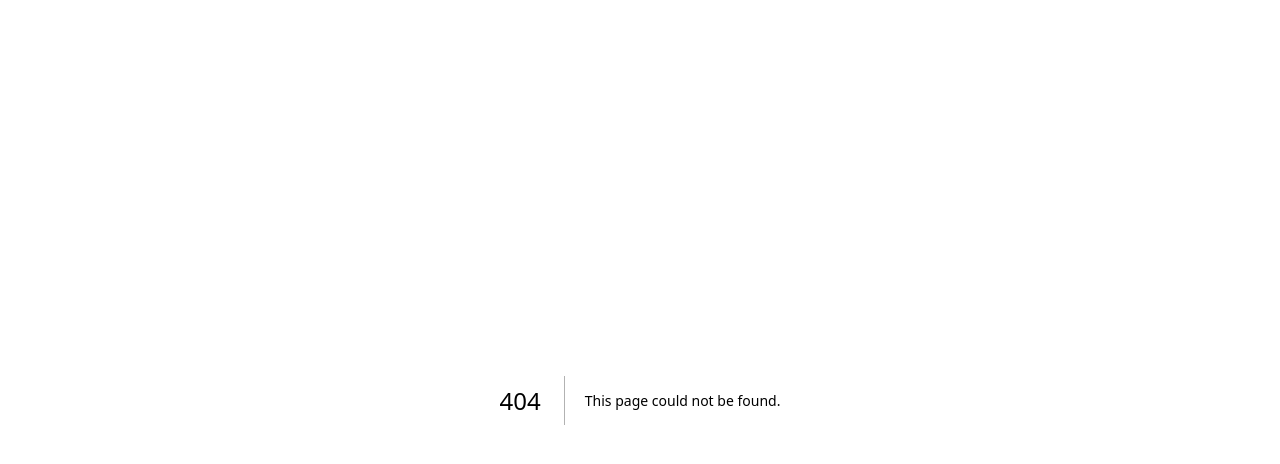
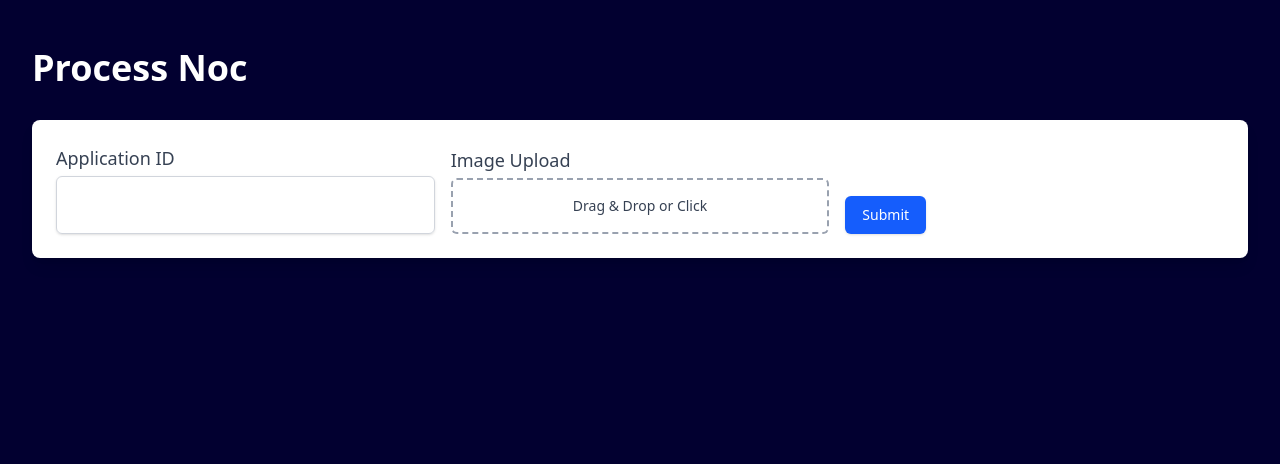
Before and after one commit to Ryadav0654/prayatna2.0, a Next.js app in the folder apps/web/: page /process-nocs in a window 1280 px wide. Before the commit this address had no page. Shown: the top 464 px of the page. Built offline with nearby package versions, Linux system fonts and the light colour scheme.

Commit message:
add process form

```diff
--- a/apps/web/app/add-building/page.tsx
+++ b/apps/web/app/add-building/page.tsx
@@ -205,7 +205,7 @@ const AddBuildingForm: React.FC<AddBuildingFormProps> = ({
         </div>
       </div>
     </form>
-    <BuildingCard buildings={buildings}/>
+    <BuildingCard buildings={buildings} isNoc={false}/>
     </>
 
   );
--- a/apps/web/app/page.tsx
+++ b/apps/web/app/page.tsx
@@ -84,11 +84,11 @@ export default function Home() {
             time and ensure fire safety with smart automation.
           </p>
           <div className="flex flex-col lg:flex-row justify-center items-center  lg:gap-x-12">
-            <Button
+            {/* <Button
               name="Add Building"
               onclick={() => router.push("/add-building")}
               styles="bg-red-600 text-white  py-3 px-4 rounded-xl font-bold mt-6"
-            />
+            /> */}
             <Button
               name="Trigger Emergency Alert"
               onclick={() => triggerAlert()}
--- /dev/null
+++ b/apps/web/app/process-nocs/page.tsx
@@ -0,0 +1,122 @@
+"use client";
+import React, { useEffect, useState } from "react";
+import { set, useForm } from "react-hook-form";
+import Button from "../../components/Button";
+import Input from "../../components/Input";
+import apiClient from "../../utils/apiclient";
+import toast from "react-hot-toast";
+import BuildingCard from "../../components/BuildingCard";
+import { Building } from "../../components/BuildingCard";
+import Loading from "../../components/Loading";
+import Error from "../../components/Error";
+import ProcessForm from "../../components/ProcessForm";
+
+type BuildingFormData = {
+  name: string;
+  address: string;
+  latitude: number;
+  longitude: number;
+  nocStatus: "Applied" | "Pending" | "Approved" | "Denied";
+};
+
+interface AddBuildingFormProps {
+  onAddBuilding: (newBuilding: BuildingFormData) => void;
+  isAdmin: boolean; // Pass isAdmin prop to control NOC status editability
+}
+
+const AddBuildingForm: React.FC<AddBuildingFormProps> = () => {
+
+  const [nocs, setNocs] = React.useState([]);
+
+  const [loading, setLoading] = useState(false);
+  const [error, setError] = useState({ isError: false, message: "" });
+
+//   const onSubmit = async (data: BuildingFormData) => {
+//     // Passing latitude and longitude to the onAddBuilding function
+//     console.log(data);
+
+//     try {
+//       setError({ isError: false, message: "" });
+//       setLoading(true);
+//       const res = await apiClient.post(
+//         "http://localhost:8080/building/create",
+//         {
+//           ...data,
+//           latitude:latitude.toString(),
+//           longitude:longitude.toString(),
+//         }
+//       );
+//       if (res.status === 200) {
+//         toast.success(res.data.message);
+//         window.location.reload();
+//       }
+//       setLoading(false);
+//       reset(); // Reset the form after submission
+//     } catch (error: any) {
+//       setLoading(false);
+//       setError({ isError: true, message: error.response.data.message });
+//       console.log("error occurred while adding building: ", error);
+//     }
+//   };
+
+//   const fetchCurrentLocation = async () => {
+//     if (navigator.geolocation) {
+//       navigator.geolocation.getCurrentPosition(
+//         async (position) => {
+//           const { latitude, longitude } = position.coords;
+//           setLatitude(latitude);
+//           setLongitude(longitude);
+//         },
+//         (error) => {
+//           console.error("Error fetching current location: ", error);
+//         }
+//       );
+//     } else {
+//       alert("Geolocation is not supported by this browser.");
+//     }
+//   };
+
+//   useEffect(() => {
+//     fetchCurrentLocation();
+//   }, []);
+
+//   useEffect(() => {
+//     const getAllNocs = async () => {
+//       try {
+//         setError({ isError: false, message: "" });
+//         setLoading(true);
+//         const response = await apiClient.get("/allnocs");
+//         if(response.status === 201){
+//           console.log("all building res: ", response);
+//           const data = response.data;
+//           console.log(data);
+//           setNocs(data);
+//         }
+//         setLoading(false);
+//         // console.log(data);
+//       } catch (error: any) {
+//         setLoading(false);
+//         setError({ isError: true, message: error.response.data.message });
+//         console.error(error);
+//     }
+//   }
+//   getAllNocs();
+//   }, []);
+
+  if(error.isError){
+    <Error message={error.message} />;
+  }
+
+  if(loading){
+    return <Loading text="Adding Building..." />;
+  }
+  return (
+    <>
+    <ProcessForm />
+    {/* <BuildingCard buildings={nocs} isNoc={true}/> */}
+    </>
+
+  );
+};
+
+export default AddBuildingForm;
--- a/apps/web/components/BuildingCard.tsx
+++ b/apps/web/components/BuildingCard.tsx
@@ -65,12 +65,13 @@ const buildings: Building[] = [
 
 type BuildingCardProps = {
   buildings: Building[];
+  isNoc: boolean
 };
 
-const BuildingCard: React.FC<BuildingCardProps> = ({ buildings }) => {
+const BuildingCard: React.FC<BuildingCardProps> = ({ buildings, isNoc }) => {
   return (
     <div className='px-16 py-8'>
-    <h1 className="text-5xl md:text-4xl font-extrabold text-white">Building List</h1>
+    <h1 className="text-5xl md:text-4xl font-extrabold text-white">{(isNoc) ? "List of NOC's" : "List of Buildings"}</h1>
     <div className="grid grid-cols-1 md:grid-cols-1 lg:grid-cols-2 gap-x-16 gap-y-8 mt-5">
       {buildings.map((building) => (
         <div
--- /dev/null
+++ b/apps/web/components/ProcessForm.tsx
@@ -0,0 +1,175 @@
+  'use client';
+
+import React, { useState, useCallback } from 'react';
+import { motion } from 'motion/react';
+import apiClient from '../utils/apiclient';
+
+
+const ProcessForm = React.memo(() => {
+  const [applicationId, setApplicationId] = useState('');
+  const [imageFile, setImageFile] = useState<File | null>(null);
+  const [isDragging, setIsDragging] = useState(false);
+  const [error, setError] = useState('');
+
+  const handleFileChange = useCallback((e: React.ChangeEvent<HTMLInputElement>) => {
+    const file = e.target.files?.[0];
+    if (file) {
+      setImageFile(file);
+      setError('');
+    }
+  }, []);
+
+  const handleDragOver = useCallback((e: React.DragEvent<HTMLDivElement>) => {
+    e.preventDefault();
+    setIsDragging(true);
+  }, []);
+
+  const handleDragLeave = useCallback((e: React.DragEvent<HTMLDivElement>) => {
+    e.preventDefault();
+    setIsDragging(false);
+  }, []);
+
+  const handleDrop = useCallback((e: React.DragEvent<HTMLDivElement>) => {
+    e.preventDefault();
+    setIsDragging(false);
+    const file = e.dataTransfer.files?.[0];
+    if (file) {
+      if (file.type.startsWith('image/')) {
+        setImageFile(file);
+        setError('');
+      } else {
+        setError('Please upload a valid image file (e.g., JPG, PNG, GIF).');
+        setImageFile(null);
+      }
+    }
+  }, []);
+
+  const processNoc = async (applicationId: string, imageFile: File) => {
+    try {
+        console.log("applicationId in processNoc", applicationId);
+        console.log("imageFile in processNoc", imageFile);
+      const response = await apiClient.post('/noc/process', {
+        applicationId:applicationId,
+        document: imageFile,
+      });
+
+      console.log('response in processNoc', response);
+
+    } catch (error) {
+      console.error('Error processing NOC:', error);
+    }
+  };
+  const handleSubmit = useCallback((e: React.FormEvent) => {
+    e.preventDefault();
+    if (!applicationId.trim()) {
+      setError('Please enter an Application ID.');
+      return;
+    }
+    if (!imageFile) {
+      setError('Please select an image file.');
+      return;
+    }
+    processNoc(applicationId, imageFile);
+    setApplicationId('');
+    setImageFile(null);
+  }, [applicationId, imageFile]);
+
+  const formVariants = {
+    hidden: { opacity: 0, y: 50 },
+    visible: {
+      opacity: 1,
+      y: 0,
+      transition: {
+        duration: 0.5,
+        ease: 'easeOut',
+      },
+    },
+  };
+
+    const ImagePreview = React.memo(() => {
+        return imageFile ? (
+            <img
+                src={URL.createObjectURL(imageFile)}
+                alt="Uploaded Preview"
+                className="mt-4 mx-auto max-h-48 rounded"
+            />
+        ) : null;
+    });
+
+
+  return (
+    <motion.div
+      className="bg-[#020030] py-12"
+      initial="hidden"
+      animate="visible"
+      variants={formVariants}
+    >
+      <div className="max-w-full mx-auto px-4 sm:px-6 lg:px-8">
+        <h2 className="text-4xl font-extrabold text-white  mb-8">
+          Process Noc
+        </h2>
+        <motion.form
+          onSubmit={handleSubmit}
+          className="bg-white w-full rounded-lg shadow-lg p-6"
+        >
+          <div className="flex flex-wrap gap-4 items-end"> {/* Added items-end */}
+            <div className="flex-1 min-w-[250px]">
+              <label htmlFor="applicationId" className="block text-lg font-medium text-gray-700">
+                Application ID
+              </label>
+              <input
+                type="text"
+                id="applicationId"
+                value={applicationId}
+                onChange={(e) => setApplicationId(e.target.value)}
+                className="mt-1 block w-full px-3 py-4 border border-gray-300 rounded-md shadow-sm focus:outline-none focus:ring-blue-500 focus:border-blue-500"
+              />
+            </div>
+
+            <div className="flex-1 min-w-[300px]">
+              <label htmlFor="imageFile" className="block text-lg font-medium text-gray-700">
+                Image Upload
+              </label>
+              <div
+                className={`border-2 border-dashed border-gray-400 rounded-md p-4 text-center cursor-pointer mt-1 ${
+                  isDragging ? 'bg-gray-100 border-blue-500' : ''
+                }`}
+                onDragOver={handleDragOver}
+                onDragLeave={handleDragLeave}
+                onDrop={handleDrop}
+              >
+                 <label htmlFor="imageFile" className='cursor-pointer'>
+                  <span className="block text-sm  text-gray-700">
+                  {imageFile ? `Selected: ${imageFile.name}` : 'Drag & Drop or Click'}
+                  </span>
+                <input
+                  type="file"
+                  id="imageFile"
+                  accept="image/*"
+                  onChange={handleFileChange}
+                  className="hidden"
+                name='document'
+                />
+                </label>
+                <ImagePreview />
+              </div>
+            </div>
+
+            {/* Submit Button */}
+            <div className="flex-1 mt-4 min-w-[250px]"> {/* No longer full width */}
+              <button
+                type="submit"
+                className="py-2 px-4 border border-transparent rounded-md shadow-sm text-sm font-medium text-white bg-blue-600 hover:bg-blue-700 focus:outline-none focus:ring-2 focus:ring-offset-2 focus:ring-blue-500"
+              >
+                Submit
+              </button>
+            </div>
+          </div> {/* End of flex container */}
+          {error && <p className="text-red-500 text-sm mt-2">{error}</p>}
+        </motion.form>
+      </div>
+    </motion.div>
+  );
+});
+
+export default ProcessForm;
--- a/apps/web/utils/constant.ts
+++ b/apps/web/utils/constant.ts
@@ -9,11 +9,7 @@ export const navLinks = [
     },
     {
         name: "Add Building",
-        path: "/building"
-    },
-    {
-        name: "Emergency",
-        path: "/emergency"
+        path: "/add-building"
     },
 
     {
@@ -21,6 +17,10 @@ export const navLinks = [
         path: "/alarm"
     },
     // {
+    //     name: "Emergency",
+    //     path: "/emergency"
+    // },
+    // {
     //     name: "Contact",
     //     path: "/contact"
     // },
```
Also changed, not shown: apps/web/app/process-form/page.tsx (deleted).
